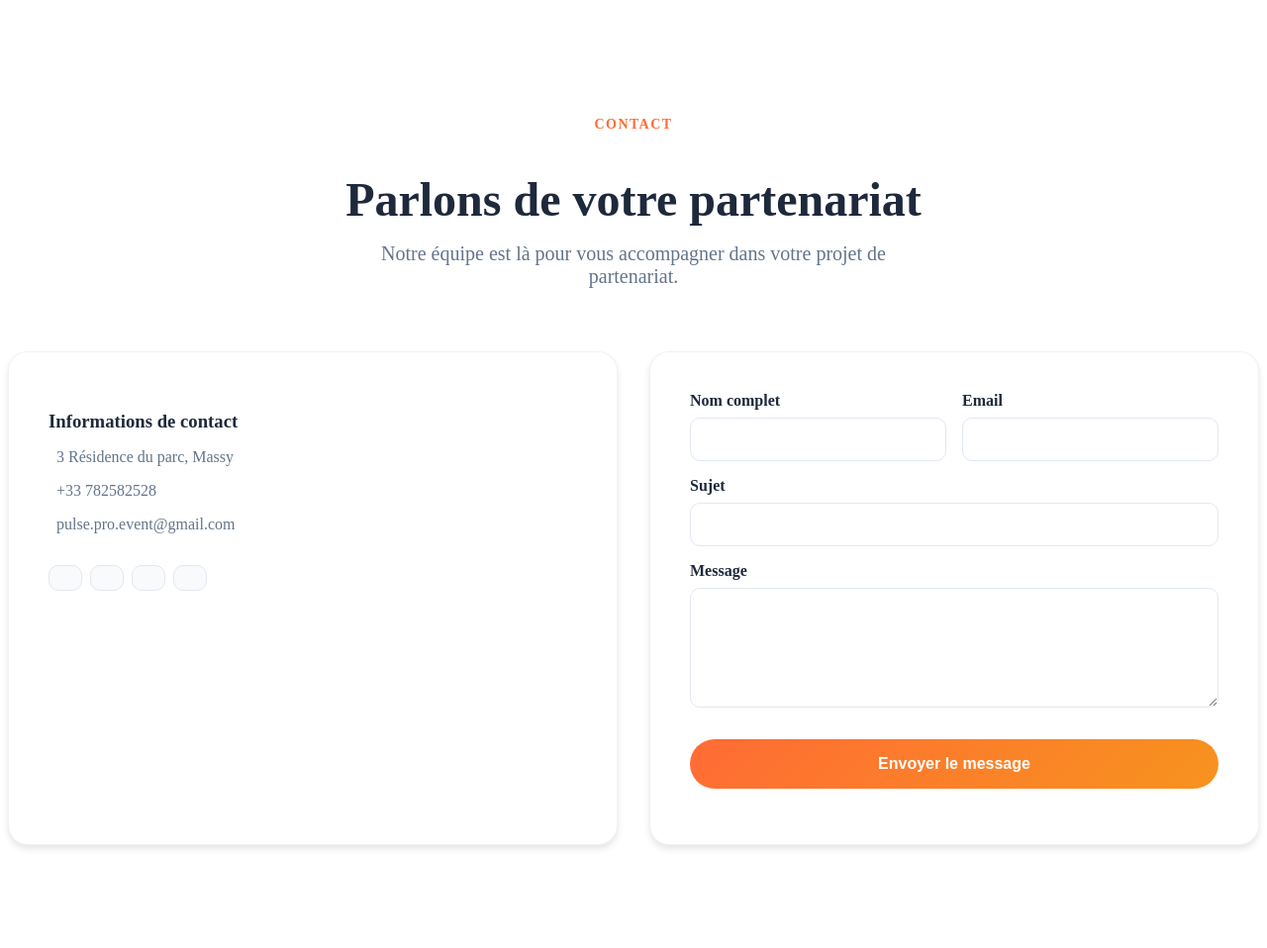
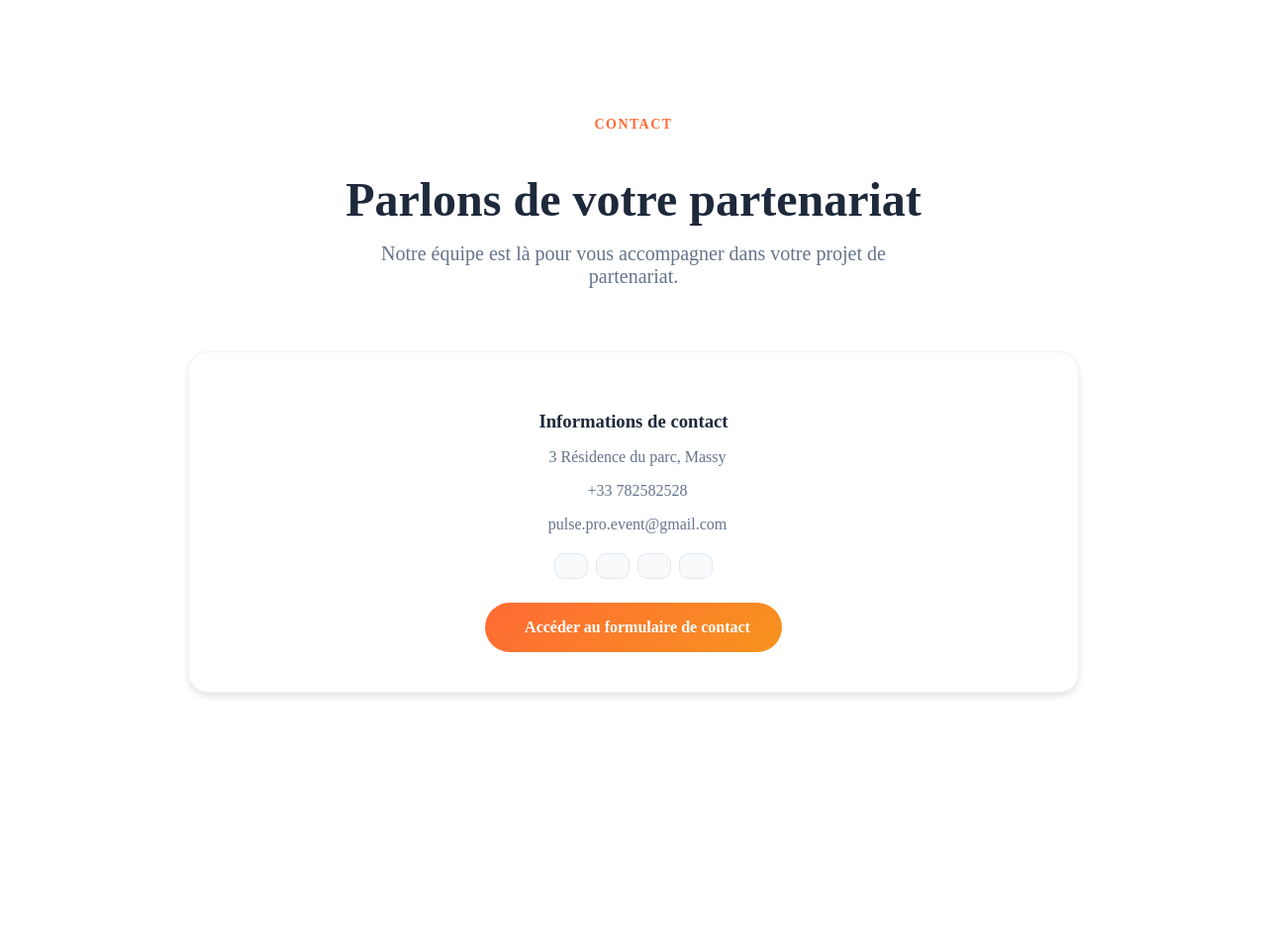
Before and after one commit to Pulse-Asso/Pulse_Showcase, a PHP site: page /contact.php in a window 1280 px wide. Shown: the whole page at 99% size. After the commit the page ends 704 px from the top, so only its background shows below. Run offline with PHP 8.4, Linux system fonts and the light colour scheme.

Commit message:
Refactor contact component layout and styling
Co-authored-by: vianneyotton13 <vianneyotton13@gmail.com>

```diff
--- a/site_pulse/Components/contact.php
+++ b/site_pulse/Components/contact.php
@@ -10,21 +10,20 @@
                     Notre équipe est là pour vous accompagner dans votre projet de partenariat.
                 </p>
             </div>
-
-            <div class="grid grid-2" style="display: grid; grid-template-columns: repeat(auto-fit, minmax(300px, 1fr)); gap: 2rem;">
-                <div class="card" style="background: white; border-radius: 20px; padding: 2.5rem; box-shadow: 0 4px 6px rgba(0, 0, 0, 0.1); border: 1px solid rgba(0, 0, 0, 0.05);">
+            <div style="max-width: 900px; margin: 0 auto;">
+                <div class="card" style="background: white; border-radius: 20px; padding: 2.5rem; box-shadow: 0 4px 6px rgba(0, 0, 0, 0.1); border: 1px solid rgba(0, 0, 0, 0.05); text-align: center;">
                     <h3 style="margin-bottom: 1rem; color: #1e293b;">Informations de contact</h3>
-                    <p style="display: flex; align-items: center; gap: 0.5rem; margin-bottom: 1rem; color: #64748b;">
+                    <p style="display: flex; align-items: center; justify-content:center; gap: 0.5rem; margin-bottom: 0.75rem; color: #64748b;">
                         <i class="fas fa-map-marker-alt" style="color: #ff6b35;"></i> 3 Résidence du parc, Massy
                     </p>
-                    <p style="display: flex; align-items: center; gap: 0.5rem; margin-bottom: 1rem; color: #64748b;">
+                    <p style="display: flex; align-items: center; justify-content:center; gap: 0.5rem; margin-bottom: 0.75rem; color: #64748b;">
                         <i class="fas fa-phone" style="color: #ff6b35;"></i> +33 782582528
                     </p>
-                    <p style="display: flex; align-items: center; gap: 0.5rem; margin-bottom: 2rem; color: #64748b;">
+                    <p style="display: flex; align-items: center; justify-content:center; gap: 0.5rem; margin-bottom: 1.25rem; color: #64748b;">
                         <i class="fas fa-envelope" style="color: #ff6b35;"></i> pulse.pro.event@gmail.com
                     </p>
 
-                    <div style="display: flex; gap: 0.5rem; margin-top: 2rem;">
+                    <div style="display: flex; justify-content:center; gap: 0.5rem; margin-top: 1rem; margin-bottom: 1.5rem;">
                         <a href="#" class="btn btn-secondary" style="background: #f8fafc; color: #64748b; border: 1px solid #e2e8f0; padding: 0.75rem 1rem; border-radius: 10px; text-decoration: none; transition: all 0.3s ease;">
                             <i class="fab fa-twitter"></i>
                         </a>
@@ -38,38 +37,13 @@
                             <i class="fab fa-linkedin-in"></i>
                         </a>
                     </div>
-                </div>
 
-                <div class="card" style="background: white; border-radius: 20px; padding: 2.5rem; box-shadow: 0 4px 6px rgba(0, 0, 0, 0.1); border: 1px solid rgba(0, 0, 0, 0.05);">
-                    <form id="contactForm" action="../contact.php" method="POST">
-                        <div style="display: grid; grid-template-columns: 1fr 1fr; gap: 1rem; margin-bottom: 1rem;">
-                            <div>
-                                <label for="name" style="display: block; margin-bottom: 0.5rem; font-weight: 600; color: #1e293b;">Nom complet</label>
-                                <input type="text" id="name" name="name" class="form-control" required style="width: 100%; padding: 0.75rem; border: 1px solid #e2e8f0; border-radius: 10px; font-size: 1rem;">
-                            </div>
-                            <div>
-                                <label for="email" style="display: block; margin-bottom: 0.5rem; font-weight: 600; color: #1e293b;">Email</label>
-                                <input type="email" id="email" name="email" class="form-control" required style="width: 100%; padding: 0.75rem; border: 1px solid #e2e8f0; border-radius: 10px; font-size: 1rem;">
-                            </div>
-                        </div>
-
-                        <div style="margin-bottom: 1rem;">
-                            <label for="subject" style="display: block; margin-bottom: 0.5rem; font-weight: 600; color: #1e293b;">Sujet</label>
-                            <input type="text" id="subject" name="subject" class="form-control" required style="width: 100%; padding: 0.75rem; border: 1px solid #e2e8f0; border-radius: 10px; font-size: 1rem;">
-                        </div>
-
-                        <div style="margin-bottom: 2rem;">
-                            <label for="message" style="display: block; margin-bottom: 0.5rem; font-weight: 600; color: #1e293b;">Message</label>
-                            <textarea id="message" name="message" class="form-control" rows="5" required style="width: 100%; padding: 0.75rem; border: 1px solid #e2e8f0; border-radius: 10px; font-size: 1rem; resize: vertical;"></textarea>
-                        </div>
-
-                        <div>
-                            <button type="submit" class="btn btn-primary btn-lg" style="width: 100%; background: linear-gradient(135deg, #ff6b35, #f7931e); color: white; border: none; padding: 1rem 2rem; border-radius: 30px; font-weight: 700; font-size: 1rem; cursor: pointer; transition: all 0.3s ease;">
-                                <i class="fas fa-paper-plane"></i>
-                                Envoyer le message
-                            </button>
-                        </div>
-                    </form>
+                    <div>
+                        <a href="contact.php" class="btn btn-primary btn-lg" style="background: linear-gradient(135deg, #ff6b35, #f7931e); color: white; border: none; padding: 1rem 2rem; border-radius: 30px; font-weight: 700; font-size: 1rem; text-decoration:none; display:inline-flex; align-items:center; gap:.5rem;">
+                            <i class="fas fa-paper-plane"></i>
+                            Accéder au formulaire de contact
+                        </a>
+                    </div>
                 </div>
             </div>
         </div>
```
